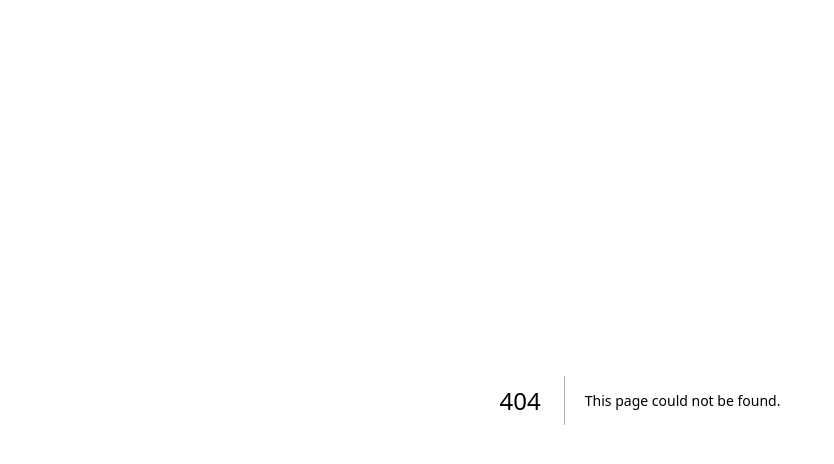
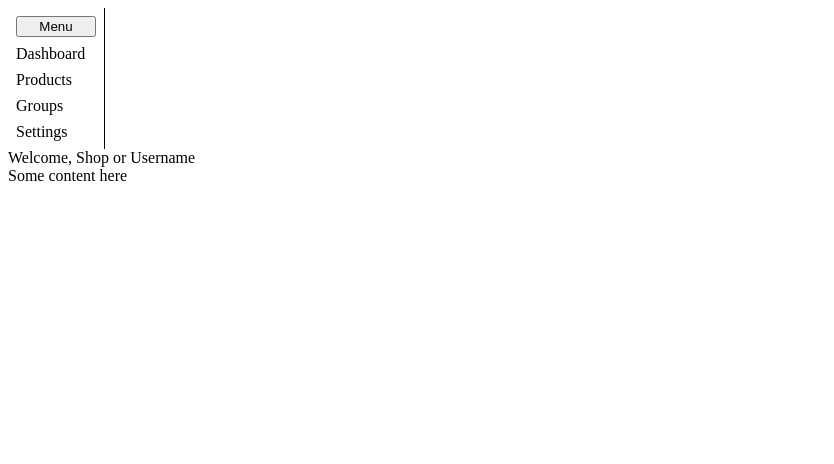
Before and after one commit to juanfrvera/pedidos-react, a Next.js app: page /admin in a window 1280 px wide. Before the commit this address had no page. Shown: the top 464 px of the page, without its empty margins (0-834 px from the left). Built offline with nearby package versions, Linux system fonts and the light colour scheme.

Commit message:
wip: admin menu

```diff
--- /dev/null
+++ b/src/app/admin/page.module.scss
@@ -0,0 +1,13 @@
+.admin {
+    display: flex;
+    flex-direction: column;
+}
+
+.header {
+    display: flex;
+    justify-content: space-between;
+}
+
+.body {
+    display: flex;
+}
--- /dev/null
+++ b/src/app/admin/page.tsx
@@ -0,0 +1,23 @@
+import Menu, { MenuItem } from '@/components/admin/menu/menu'
+import style from './page.module.scss'
+
+const menuItems: MenuItem[] = [
+  { label: 'Dashboard', id: 'dashboard' },
+  { label: 'Products', id: 'products' },
+  { label: 'Groups', id: 'groups' },
+  { label: 'Settings', id: 'settings' },
+]
+
+export default async function Admin() {
+  return <div className={style.admin}>
+    <Menu items={menuItems}></Menu>
+    <div className={style.content}>
+      <div className={style.header}>
+        <div className={style.welcome}>Welcome, Shop or Username</div>
+      </div>
+      <div className={style.body}>
+        Some content here
+      </div>
+    </div>
+  </div>
+}
--- a/src/app/test/page.tsx
+++ b/src/app/shop/page.tsx
@@ -1,6 +1,6 @@
 import { getTable } from "@/util/supabase-client";
 
-export default async function Test({
+export default async function Shop({
   params,
 }: {
   params: Promise<{ slug: string }>;
--- /dev/null
+++ b/src/components/admin/menu/menu.module.scss
@@ -0,0 +1,8 @@
+.menu {
+    display: flex;
+    flex-direction: column;
+    border-right: 1px solid;
+    width: 80px;
+    gap: 8px;
+    padding: 8px;
+}
--- /dev/null
+++ b/src/components/admin/menu/menu.tsx
@@ -0,0 +1,18 @@
+'use client'
+import { useState } from 'react';
+import style from './menu.module.scss'
+
+export default function Menu({ items }: { items: MenuItem[] }) {
+    const [open, setOpen] = useState(false)
+    return <div className={style.menu}>
+        <button className={style.hamburguer}>Menu</button>
+        {items.map((item) => (
+            <div key={item.id} className={style.menuItem}>{item.label}</div>
+        ))}
+    </div>
+}
+
+export interface MenuItem {
+    label: string;
+    id: string;
+}
```
